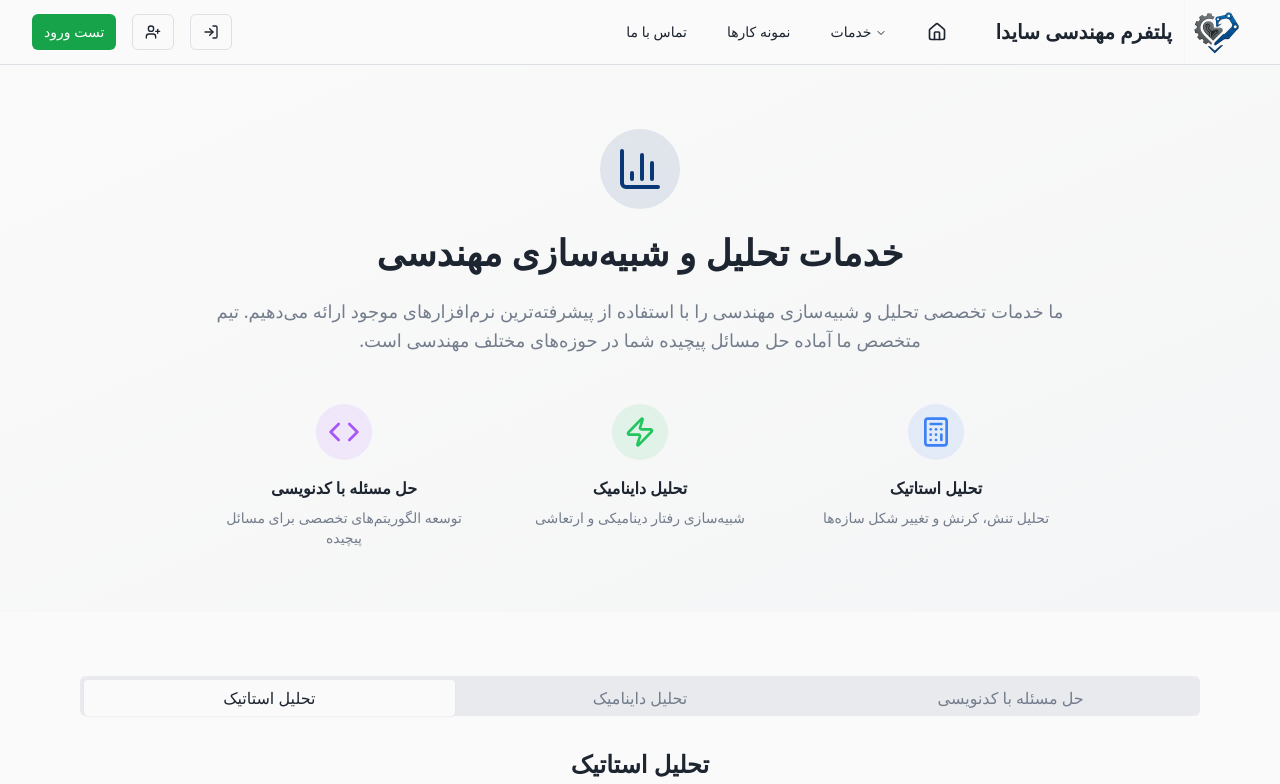
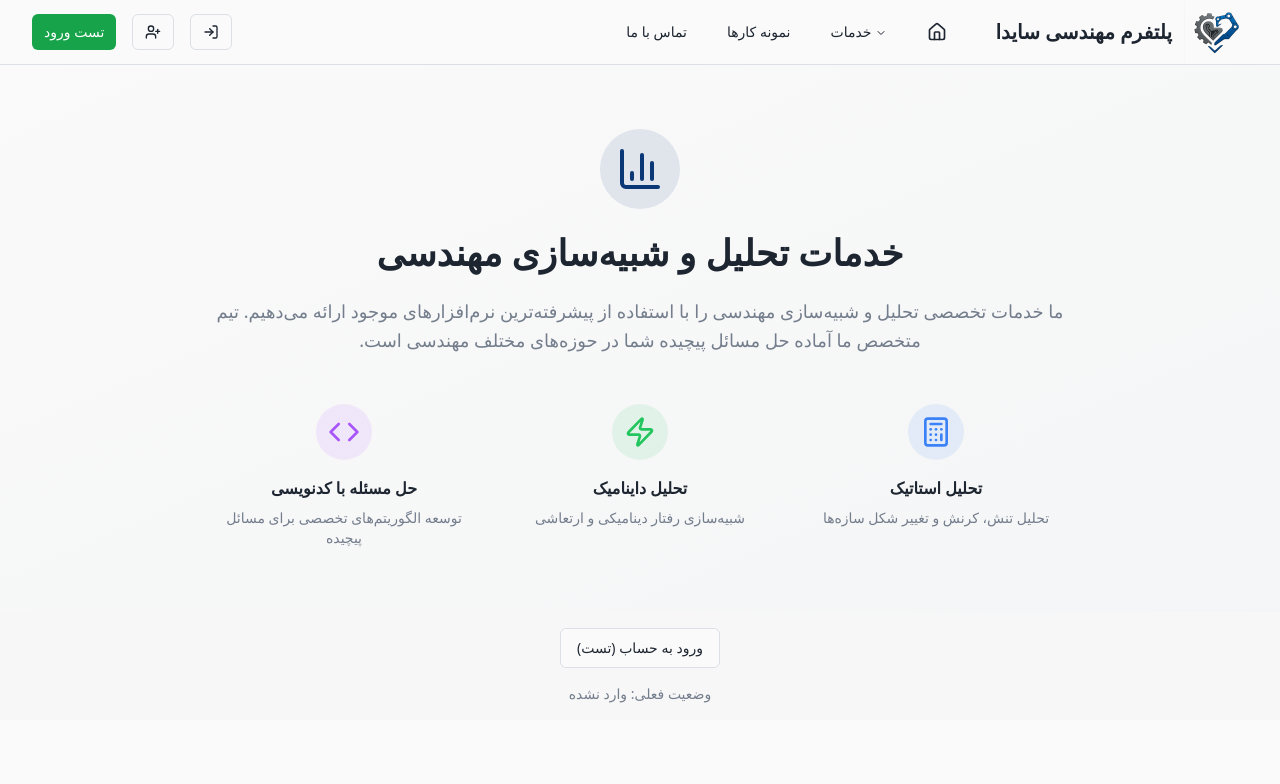
Before and after one commit to Aurliano/mech-craft-hub, a React (Vite) app: page /analysis in a window 1280 px wide. Shown: the top 784 px of the page. Built offline with nearby package versions, Linux system fonts and the light colour scheme.

Commit message:
Fix: Test login button not updating isAuthenticated
The test login button in the Navbar was not correctly updating the `isAuthenticated` state. This commit ensures that clicking the button toggles the `isAuthenticated` state as expected.

```diff
--- a/src/pages/AnalysisSimulation.tsx
+++ b/src/pages/AnalysisSimulation.tsx
@@ -14,7 +14,7 @@ import { useToast } from "@/hooks/use-toast";
 
 const AnalysisSimulation = () => {
   // Mock authentication state - this should come from your auth context/state management
-  const [isAuthenticated] = useState(true); // Change to true to test logged-in state
+  const [isAuthenticated, setIsAuthenticated] = useState(false);
   const { toast } = useToast();
 
   const [formData, setFormData] = useState({
@@ -249,6 +249,20 @@ const AnalysisSimulation = () => {
 
       <ServiceIntro />
 
+      {/* Test Login Button */}
+      <div className="text-center py-4 bg-muted/20">
+        <Button
+          variant="outline"
+          onClick={() => setIsAuthenticated(!isAuthenticated)}
+          className="mb-4"
+        >
+          {isAuthenticated ? "خروج از حساب (تست)" : "ورود به حساب (تست)"}
+        </Button>
+        <p className="text-sm text-muted-foreground">
+          وضعیت فعلی: {isAuthenticated ? "وارد شده" : "وارد نشده"}
+        </p>
+      </div>
+
       <section className="py-16">
         <div className="max-w-6xl mx-auto px-4">
           <Tabs defaultValue="static" className="w-full">
```
